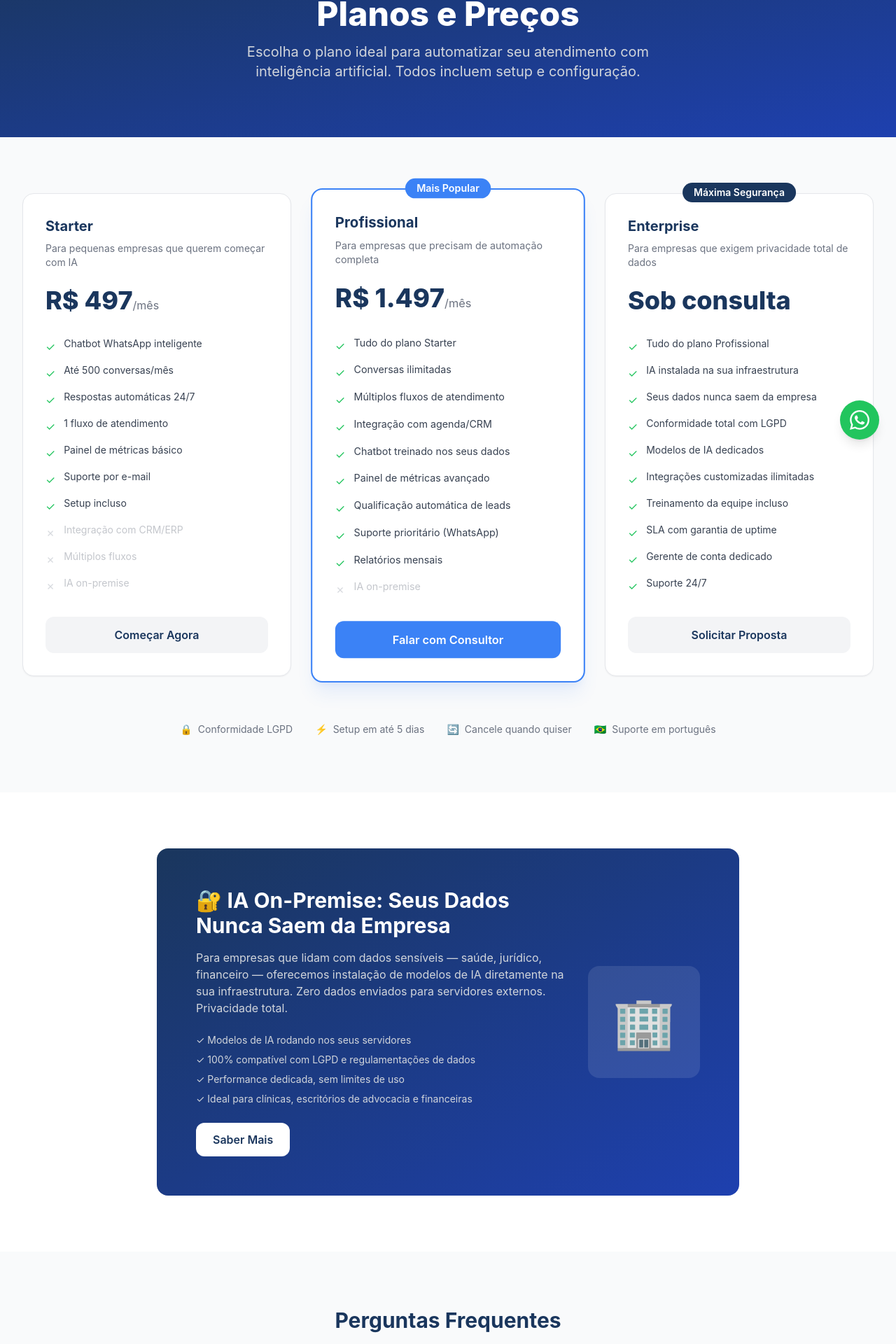
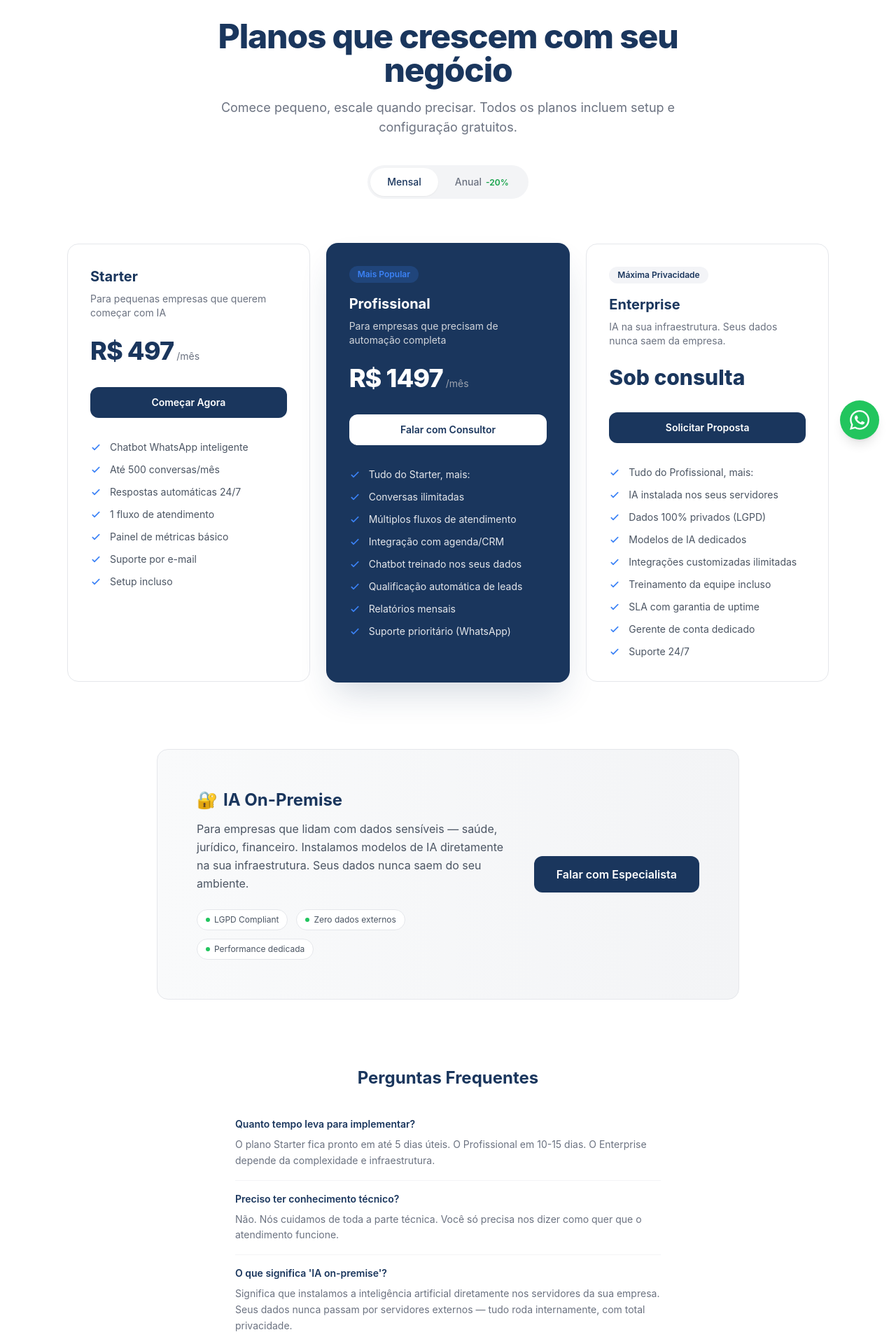
Before and after one commit to bBlazewavE/claraia, a Next.js app: page /planos in a window 1280 px wide. Shown: the part 148-2068 px from the top of the page at 70% size. Built offline with nearby package versions, Linux system fonts and the light colour scheme.

Commit message:
Redesign pricing page - Claude-style clean UI with monthly/yearly toggle

```diff
--- a/src/app/planos/page.tsx
+++ b/src/app/planos/page.tsx
@@ -1,13 +1,14 @@
 "use client";
 
+import { useState } from "react";
 import Link from "next/link";
 import AnimateOnScroll from "@/components/AnimateOnScroll";
 
 const plans = [
   {
     name: "Starter",
-    price: "R$ 497",
-    period: "/mês",
+    monthlyPrice: 497,
+    yearlyPrice: 397,
     description: "Para pequenas empresas que querem começar com IA",
     highlight: false,
     features: [
@@ -19,50 +20,40 @@ const plans = [
       "Suporte por e-mail",
       "Setup incluso",
     ],
-    notIncluded: [
-      "Integração com CRM/ERP",
-      "Múltiplos fluxos",
-      "IA on-premise",
-    ],
     cta: "Começar Agora",
     ctaLink: "https://wa.me/5537984149509?text=Olá! Tenho interesse no plano Starter.",
   },
   {
     name: "Profissional",
-    price: "R$ 1.497",
-    period: "/mês",
+    monthlyPrice: 1497,
+    yearlyPrice: 1197,
     description: "Para empresas que precisam de automação completa",
     highlight: true,
     badge: "Mais Popular",
     features: [
-      "Tudo do plano Starter",
+      "Tudo do Starter, mais:",
       "Conversas ilimitadas",
       "Múltiplos fluxos de atendimento",
       "Integração com agenda/CRM",
       "Chatbot treinado nos seus dados",
-      "Painel de métricas avançado",
       "Qualificação automática de leads",
+      "Relatórios mensais",
       "Suporte prioritário (WhatsApp)",
-      "Relatórios mensais",
-    ],
-    notIncluded: [
-      "IA on-premise",
     ],
     cta: "Falar com Consultor",
     ctaLink: "https://wa.me/5537984149509?text=Olá! Tenho interesse no plano Profissional.",
   },
   {
     name: "Enterprise",
-    price: "Sob consulta",
-    period: "",
-    description: "Para empresas que exigem privacidade total de dados",
+    monthlyPrice: 0,
+    yearlyPrice: 0,
+    description: "IA na sua infraestrutura. Seus dados nunca saem da empresa.",
     highlight: false,
-    badge: "Máxima Segurança",
+    badge: "Máxima Privacidade",
     features: [
-      "Tudo do plano Profissional",
-      "IA instalada na sua infraestrutura",
-      "Seus dados nunca saem da empresa",
-      "Conformidade total com LGPD",
+      "Tudo do Profissional, mais:",
+      "IA instalada nos seus servidores",
+      "Dados 100% privados (LGPD)",
       "Modelos de IA dedicados",
       "Integrações customizadas ilimitadas",
       "Treinamento da equipe incluso",
@@ -70,7 +61,6 @@ const plans = [
       "Gerente de conta dedicado",
       "Suporte 24/7",
     ],
-    notIncluded: [],
     cta: "Solicitar Proposta",
     ctaLink: "https://wa.me/5537984149509?text=Olá! Tenho interesse no plano Enterprise com IA on-premise.",
   },
@@ -91,7 +81,7 @@ const faqs = [
   },
   {
     q: "Posso trocar de plano depois?",
-    a: "Sim! Você pode fazer upgrade ou downgrade a qualquer momento. A mudança entra em vigor no próximo ciclo de cobrança.",
+    a: "Sim! Você pode fazer upgrade ou downgrade a qualquer momento.",
   },
   {
     q: "Como funciona o chatbot no WhatsApp?",
@@ -99,140 +89,205 @@ const faqs = [
   },
   {
     q: "Meus dados ficam seguros?",
-    a: "Sim. Nos planos Starter e Profissional, usamos provedores de IA com certificações de segurança. No plano Enterprise, a IA roda 100% na sua infraestrutura.",
+    a: "Sim. Nos planos Starter e Profissional, usamos provedores com certificações de segurança. No Enterprise, a IA roda 100% na sua infraestrutura.",
   },
 ];
 
 export default function Planos() {
+  const [yearly, setYearly] = useState(false);
+
   return (
     <>
-      {/* Hero */}
-      <section className="bg-gradient-to-br from-primary-900 to-primary-800 text-white py-20">
-        <div className="max-w-7xl mx-auto px-4 sm:px-6 lg:px-8 text-center">
-          <h1 className="text-4xl sm:text-5xl font-extrabold mb-4">
-            Planos e Preços
+      {/* Hero - clean, minimal like Claude */}
+      <section className="pt-28 pb-16">
+        <div className="max-w-4xl mx-auto px-4 sm:px-6 lg:px-8 text-center">
+          <h1 className="text-4xl sm:text-5xl font-extrabold text-primary-900 mb-4 tracking-tight">
+            Planos que crescem com seu negócio
           </h1>
-          <p className="text-xl text-gray-300 max-w-2xl mx-auto">
-            Escolha o plano ideal para automatizar seu atendimento com inteligência artificial.
-            Todos incluem setup e configuração.
+          <p className="text-lg text-gray-500 max-w-2xl mx-auto mb-10">
+            Comece pequeno, escale quando precisar. Todos os planos incluem setup e configuração gratuitos.
           </p>
+
+          {/* Toggle - monthly/yearly */}
+          <div className="inline-flex items-center bg-gray-100 rounded-full p-1">
+            <button
+              onClick={() => setYearly(false)}
+              className={`px-6 py-2.5 rounded-full text-sm font-medium transition-all ${
+                !yearly
+                  ? "bg-white text-primary-900 shadow-sm"
+                  : "text-gray-500 hover:text-gray-700"
+              }`}
+            >
+              Mensal
+            </button>
+            <button
+              onClick={() => setYearly(true)}
+              className={`px-6 py-2.5 rounded-full text-sm font-medium transition-all ${
+                yearly
+                  ? "bg-white text-primary-900 shadow-sm"
+                  : "text-gray-500 hover:text-gray-700"
+              }`}
+            >
+              Anual
+              <span className="ml-1.5 text-xs text-green-600 font-semibold">-20%</span>
+            </button>
+          </div>
         </div>
       </section>
 
       {/* Pricing Cards */}
-      <section className="py-20 bg-gray-50">
-        <div className="max-w-7xl mx-auto px-4 sm:px-6 lg:px-8">
-          <div className="grid grid-cols-1 md:grid-cols-3 gap-8 items-start">
+      <section className="pb-24">
+        <div className="max-w-6xl mx-auto px-4 sm:px-6 lg:px-8">
+          <div className="grid grid-cols-1 md:grid-cols-3 gap-6">
             {plans.map((plan, i) => (
               <AnimateOnScroll key={i}>
                 <div
-                  className={`relative rounded-2xl p-8 flex flex-col h-full ${
+                  className={`relative rounded-2xl flex flex-col h-full transition-all ${
                     plan.highlight
-                      ? "bg-white border-2 border-accent shadow-xl shadow-accent/10 scale-[1.02]"
-                      : "bg-white border border-gray-200 shadow-sm"
+                      ? "bg-primary-900 text-white p-8 shadow-2xl shadow-primary-900/20 ring-1 ring-primary-900"
+                      : "bg-white p-8 border border-gray-200 hover:border-gray-300 hover:shadow-md"
                   }`}
                 >
                   {plan.badge && (
-                    <div className={`absolute -top-4 left-1/2 -translate-x-1/2 px-4 py-1 rounded-full text-sm font-semibold ${
+                    <span className={`inline-block self-start text-xs font-semibold px-3 py-1 rounded-full mb-4 ${
                       plan.highlight
-                        ? "bg-accent text-white"
-                        : "bg-primary-900 text-white"
+                        ? "bg-accent/20 text-accent"
+                        : "bg-primary-900/5 text-primary-900"
                     }`}>
                       {plan.badge}
+                    </span>
+                  )}
+
+                  <h3 className={`text-xl font-bold mb-2 ${
+                    plan.highlight ? "text-white" : "text-primary-900"
+                  }`}>
+                    {plan.name}
+                  </h3>
+
+                  <p className={`text-sm mb-6 ${
+                    plan.highlight ? "text-gray-300" : "text-gray-500"
+                  }`}>
+                    {plan.description}
+                  </p>
+
+                  {/* Price */}
+                  <div className="mb-8">
+                    {plan.monthlyPrice > 0 ? (
+                      <>
+                        <div className="flex items-baseline gap-1">
+                          <span className={`text-4xl font-extrabold tracking-tight ${
+                            plan.highlight ? "text-white" : "text-primary-900"
+                          }`}>
+                            R$ {yearly ? plan.yearlyPrice : plan.monthlyPrice}
+                          </span>
+                          <span className={`text-sm ${
+                            plan.highlight ? "text-gray-400" : "text-gray-500"
+                          }`}>
+                            /mês
+                          </span>
+                        </div>
+                        {yearly && (
+                          <p className={`text-xs mt-1 ${
+                            plan.highlight ? "text-gray-400" : "text-gray-400"
+                          }`}>
+                            Cobrado anualmente (R$ {plan.yearlyPrice * 12}/ano)
+                          </p>
+                        )}
+                      </>
+                    ) : (
+                      <div>
+                        <span className={`text-3xl font-extrabold ${
+                          plan.highlight ? "text-white" : "text-primary-900"
+                        }`}>
+                          Sob consulta
+                        </span>
                       </div>
                     )}
-
-                  <div className="mb-6">
-                    <h3 className="text-xl font-bold text-primary-900 mb-2">{plan.name}</h3>
-                    <p className="text-gray-500 text-sm">{plan.description}</p>
                   </div>
 
-                  <div className="mb-8">
-                    <span className="text-4xl font-extrabold text-primary-900">{plan.price}</span>
-                    <span className="text-gray-500">{plan.period}</span>
-                  </div>
-
-                  <ul className="space-y-3 mb-8 flex-1">
-                    {plan.features.map((f, j) => (
-                      <li key={j} className="flex items-start gap-3">
-                        <span className="text-green-500 mt-0.5 flex-shrink-0">✓</span>
-                        <span className="text-gray-700 text-sm">{f}</span>
-                      </li>
-                    ))}
-                    {plan.notIncluded.map((f, j) => (
-                      <li key={`no-${j}`} className="flex items-start gap-3 opacity-40">
-                        <span className="text-gray-400 mt-0.5 flex-shrink-0">✗</span>
-                        <span className="text-gray-500 text-sm">{f}</span>
-                      </li>
-                    ))}
-                  </ul>
-
+                  {/* CTA */}
                   <a
                     href={plan.ctaLink}
                     target="_blank"
                     rel="noopener noreferrer"
-                    className={`block text-center py-3.5 rounded-xl font-semibold transition-all ${
+                    className={`block text-center py-3 rounded-xl font-semibold text-sm transition-all mb-8 ${
                       plan.highlight
-                        ? "bg-accent hover:bg-blue-600 text-white hover:shadow-lg hover:shadow-accent/25"
-                        : "bg-gray-100 hover:bg-gray-200 text-primary-900"
+                        ? "bg-white text-primary-900 hover:bg-gray-100"
+                        : "bg-primary-900 text-white hover:bg-primary-800"
                     }`}
                   >
                     {plan.cta}
                   </a>
+
+                  {/* Features */}
+                  <ul className="space-y-3 flex-1">
+                    {plan.features.map((f, j) => (
+                      <li key={j} className="flex items-start gap-3">
+                        <svg
+                          className={`w-4 h-4 mt-0.5 flex-shrink-0 ${
+                            plan.highlight ? "text-accent" : "text-accent"
+                          }`}
+                          fill="none"
+                          viewBox="0 0 24 24"
+                          stroke="currentColor"
+                          strokeWidth={2.5}
+                        >
+                          <path strokeLinecap="round" strokeLinejoin="round" d="M5 13l4 4L19 7" />
+                        </svg>
+                        <span className={`text-sm ${
+                          plan.highlight ? "text-gray-200" : "text-gray-600"
+                        }`}>
+                          {f}
+                        </span>
+                      </li>
+                    ))}
+                  </ul>
                 </div>
               </AnimateOnScroll>
             ))}
           </div>
-
-          {/* Trust badges */}
-          <div className="mt-16 flex flex-wrap justify-center gap-8 text-sm text-gray-500">
-            <div className="flex items-center gap-2">
-              <span>🔒</span> Conformidade LGPD
-            </div>
-            <div className="flex items-center gap-2">
-              <span>⚡</span> Setup em até 5 dias
-            </div>
-            <div className="flex items-center gap-2">
-              <span>🔄</span> Cancele quando quiser
-            </div>
-            <div className="flex items-center gap-2">
-              <span>🇧🇷</span> Suporte em português
-            </div>
-          </div>
         </div>
       </section>
 
-      {/* Enterprise highlight */}
-      <section className="py-20">
+      {/* Enterprise banner */}
+      <section className="pb-24">
         <div className="max-w-4xl mx-auto px-4 sm:px-6 lg:px-8">
           <AnimateOnScroll>
-            <div className="bg-gradient-to-br from-primary-900 to-primary-800 rounded-2xl p-10 md:p-14 text-white">
+            <div className="bg-gradient-to-r from-gray-50 to-gray-100 rounded-2xl p-10 md:p-14 border border-gray-200">
               <div className="flex flex-col md:flex-row items-center gap-8">
                 <div className="flex-1">
-                  <h2 className="text-2xl md:text-3xl font-bold mb-4">
-                    🔐 IA On-Premise: Seus Dados Nunca Saem da Empresa
+                  <div className="flex items-center gap-2 mb-3">
+                    <span className="text-2xl">🔐</span>
+                    <h2 className="text-2xl font-bold text-primary-900">
+                      IA On-Premise
                     </h2>
-                  <p className="text-gray-300 mb-6">
-                    Para empresas que lidam com dados sensíveis — saúde, jurídico, financeiro — oferecemos
-                    instalação de modelos de IA diretamente na sua infraestrutura. Zero dados enviados para
-                    servidores externos. Privacidade total.
+                  </div>
+                  <p className="text-gray-600 mb-6 leading-relaxed">
+                    Para empresas que lidam com dados sensíveis — saúde, jurídico, financeiro.
+                    Instalamos modelos de IA diretamente na sua infraestrutura.
+                    Seus dados nunca saem do seu ambiente.
                   </p>
-                  <ul className="space-y-2 text-gray-300 text-sm mb-6">
-                    <li>✓ Modelos de IA rodando nos seus servidores</li>
-                    <li>✓ 100% compatível com LGPD e regulamentações de dados</li>
-                    <li>✓ Performance dedicada, sem limites de uso</li>
-                    <li>✓ Ideal para clínicas, escritórios de advocacia e financeiras</li>
-                  </ul>
+                  <div className="flex flex-wrap gap-3">
+                    <span className="inline-flex items-center gap-1.5 text-xs bg-white border border-gray-200 rounded-full px-3 py-1.5 text-gray-600">
+                      <span className="w-1.5 h-1.5 bg-green-500 rounded-full"></span>
+                      LGPD Compliant
+                    </span>
+                    <span className="inline-flex items-center gap-1.5 text-xs bg-white border border-gray-200 rounded-full px-3 py-1.5 text-gray-600">
+                      <span className="w-1.5 h-1.5 bg-green-500 rounded-full"></span>
+                      Zero dados externos
+                    </span>
+                    <span className="inline-flex items-center gap-1.5 text-xs bg-white border border-gray-200 rounded-full px-3 py-1.5 text-gray-600">
+                      <span className="w-1.5 h-1.5 bg-green-500 rounded-full"></span>
+                      Performance dedicada
+                    </span>
+                  </div>
+                </div>
                 <a
                   href="https://wa.me/5537984149509?text=Olá! Gostaria de saber mais sobre IA on-premise."
-                    className="inline-block bg-white text-primary-900 px-6 py-3 rounded-xl font-semibold hover:bg-gray-100 transition-colors"
+                  className="flex-shrink-0 bg-primary-900 text-white px-8 py-3.5 rounded-xl font-semibold hover:bg-primary-800 transition-colors"
                 >
-                    Saber Mais
+                  Falar com Especialista
                 </a>
-                </div>
-                <div className="w-32 h-32 md:w-40 md:h-40 bg-white/10 rounded-2xl flex items-center justify-center flex-shrink-0">
-                  <span className="text-6xl md:text-7xl">🏢</span>
-                </div>
               </div>
             </div>
           </AnimateOnScroll>
@@ -240,19 +295,17 @@ export default function Planos() {
       </section>
 
       {/* FAQ */}
-      <section className="py-20 bg-gray-50">
-        <div className="max-w-3xl mx-auto px-4 sm:px-6 lg:px-8">
-          <AnimateOnScroll>
-            <h2 className="text-3xl font-bold text-center text-primary-900 mb-12">
+      <section className="pb-24">
+        <div className="max-w-2xl mx-auto px-4 sm:px-6 lg:px-8">
+          <h2 className="text-2xl font-bold text-center text-primary-900 mb-10">
             Perguntas Frequentes
           </h2>
-          </AnimateOnScroll>
           <div className="space-y-4">
             {faqs.map((faq, i) => (
               <AnimateOnScroll key={i}>
-                <div className="bg-white rounded-xl border border-gray-200 p-6">
-                  <h3 className="font-semibold text-primary-900 mb-2">{faq.q}</h3>
-                  <p className="text-gray-600 text-sm">{faq.a}</p>
+                <div className="border-b border-gray-100 pb-4">
+                  <h3 className="font-semibold text-primary-900 mb-2 text-sm">{faq.q}</h3>
+                  <p className="text-gray-500 text-sm leading-relaxed">{faq.a}</p>
                 </div>
               </AnimateOnScroll>
             ))}
@@ -260,31 +313,24 @@ export default function Planos() {
         </div>
       </section>
 
-      {/* CTA */}
-      <section className="py-20">
-        <div className="max-w-4xl mx-auto px-4 text-center">
-          <AnimateOnScroll>
-            <h2 className="text-3xl font-bold text-primary-900 mb-4">
-              Não sabe qual plano escolher?
-            </h2>
-            <p className="text-gray-600 text-lg mb-8">
-              Agende uma conversa gratuita de 15 minutos. Vamos entender seu negócio e recomendar a melhor solução.
-            </p>
-            <div className="flex flex-col sm:flex-row gap-4 justify-center">
+      {/* Bottom CTA */}
+      <section className="pb-24">
+        <div className="max-w-2xl mx-auto px-4 text-center">
+          <p className="text-gray-500 mb-4">Não sabe qual plano escolher?</p>
+          <div className="flex flex-col sm:flex-row gap-3 justify-center">
             <a
               href="https://wa.me/5537984149509?text=Olá! Gostaria de ajuda para escolher o plano ideal."
-                className="bg-accent hover:bg-blue-600 text-white px-8 py-4 rounded-xl text-lg font-semibold transition-all hover:shadow-lg hover:shadow-accent/25"
+              className="bg-primary-900 text-white px-8 py-3.5 rounded-xl font-semibold hover:bg-primary-800 transition-colors text-sm"
             >
-                Falar pelo WhatsApp
+              Falar com a equipe
             </a>
             <Link
               href="/contato"
-                className="border border-gray-300 hover:bg-gray-50 text-primary-900 px-8 py-4 rounded-xl text-lg font-semibold transition-colors"
+              className="border border-gray-200 hover:bg-gray-50 text-gray-700 px-8 py-3.5 rounded-xl font-semibold transition-colors text-sm"
             >
-                Enviar Mensagem
+              Enviar mensagem
             </Link>
           </div>
-          </AnimateOnScroll>
         </div>
       </section>
     </>
```
Lines whose indentation alone changed are shown as unchanged.
